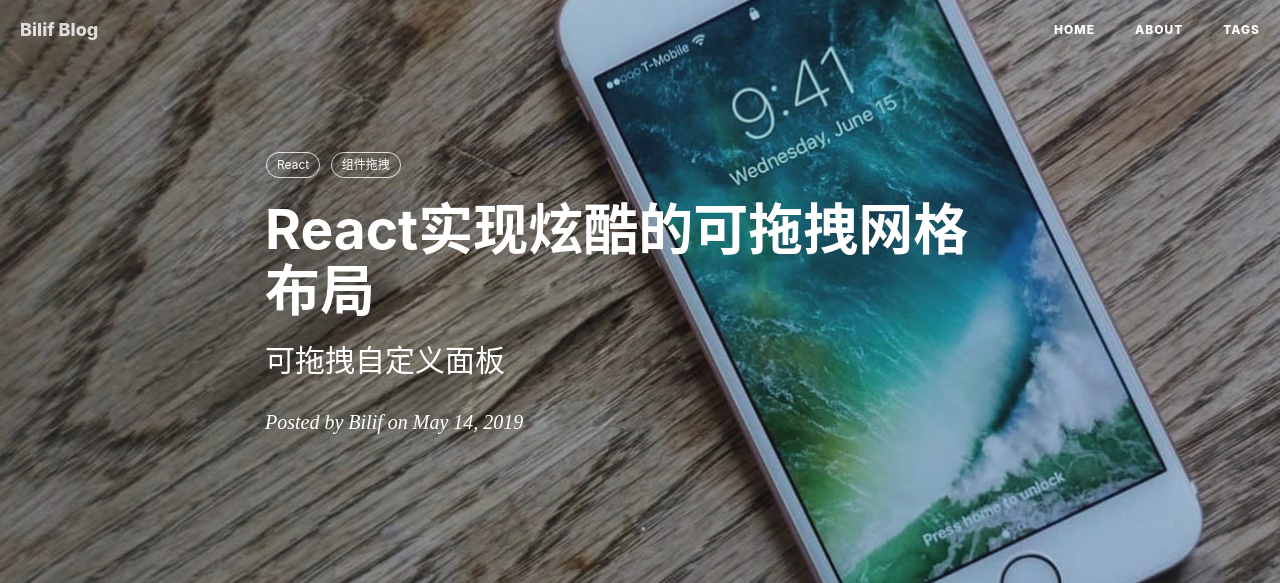
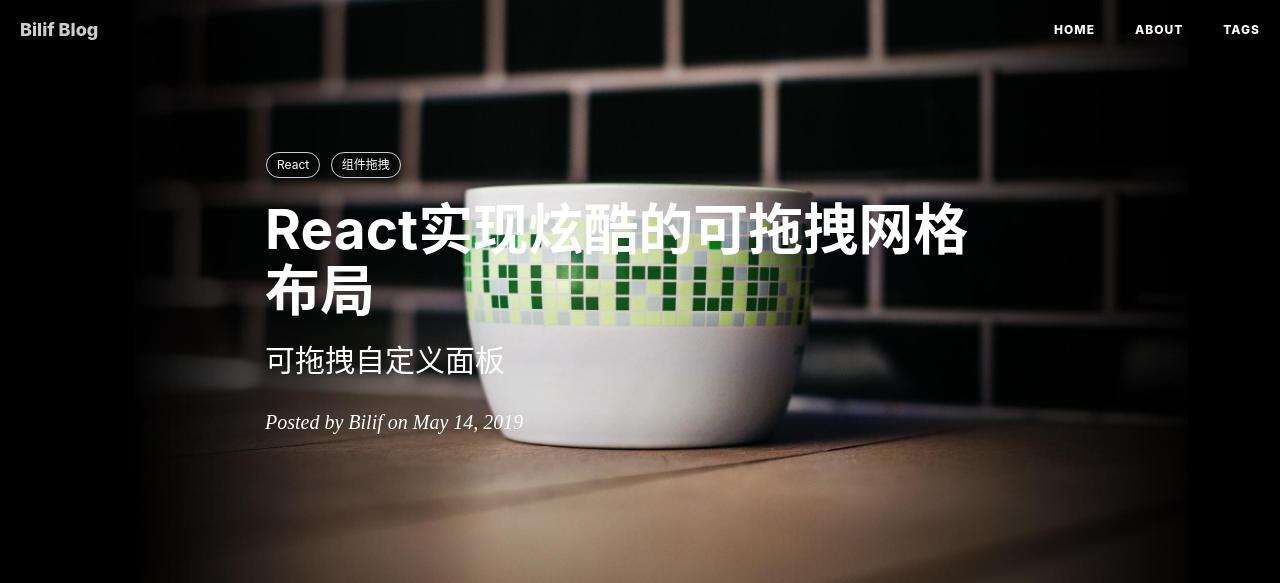
Before and after one commit to Bilif/Bilif.github.io, a Jekyll site: the page built from _posts/2019-05-14-React实现炫酷的可拖拽网格布局.md, in a window 1280 px wide. Shown: the top 583 px of the page. Built offline with Jekyll 4.4.1, drawn with Linux system fonts in a browser that asks for light colours; nearby versions of some CDN libraries; comment, search, counter and statistics services are not loaded; grey boxes are pictures that could not be loaded.

Commit message:
edit blog

```diff
--- a/_posts/2019-05-14-React实现炫酷的可拖拽网格布局.md
+++ b/_posts/2019-05-14-React实现炫酷的可拖拽网格布局.md
@@ -4,7 +4,7 @@ title:      React实现炫酷的可拖拽网格布局
 subtitle:   可拖拽自定义面板
 date:       2019-05-14
 author:     Bilif
-header-img: img/post-bg-ios10.jpg
+header-img: img/post-bg-github-cup.jpg
 catalog: true
 tags:
     - React
```
Also changed, not shown: _posts/2019-05-08-ESLint语法检测工具.md (+1 -1 lines), img/BY_bolg_logo.png (deleted), img/apple-touch-icon.png (deleted), img/avatar-by.jpg (deleted), img/favicon.ico (deleted), img/readme-home.png (deleted), img/readme-side.png (deleted), 9 other files.
